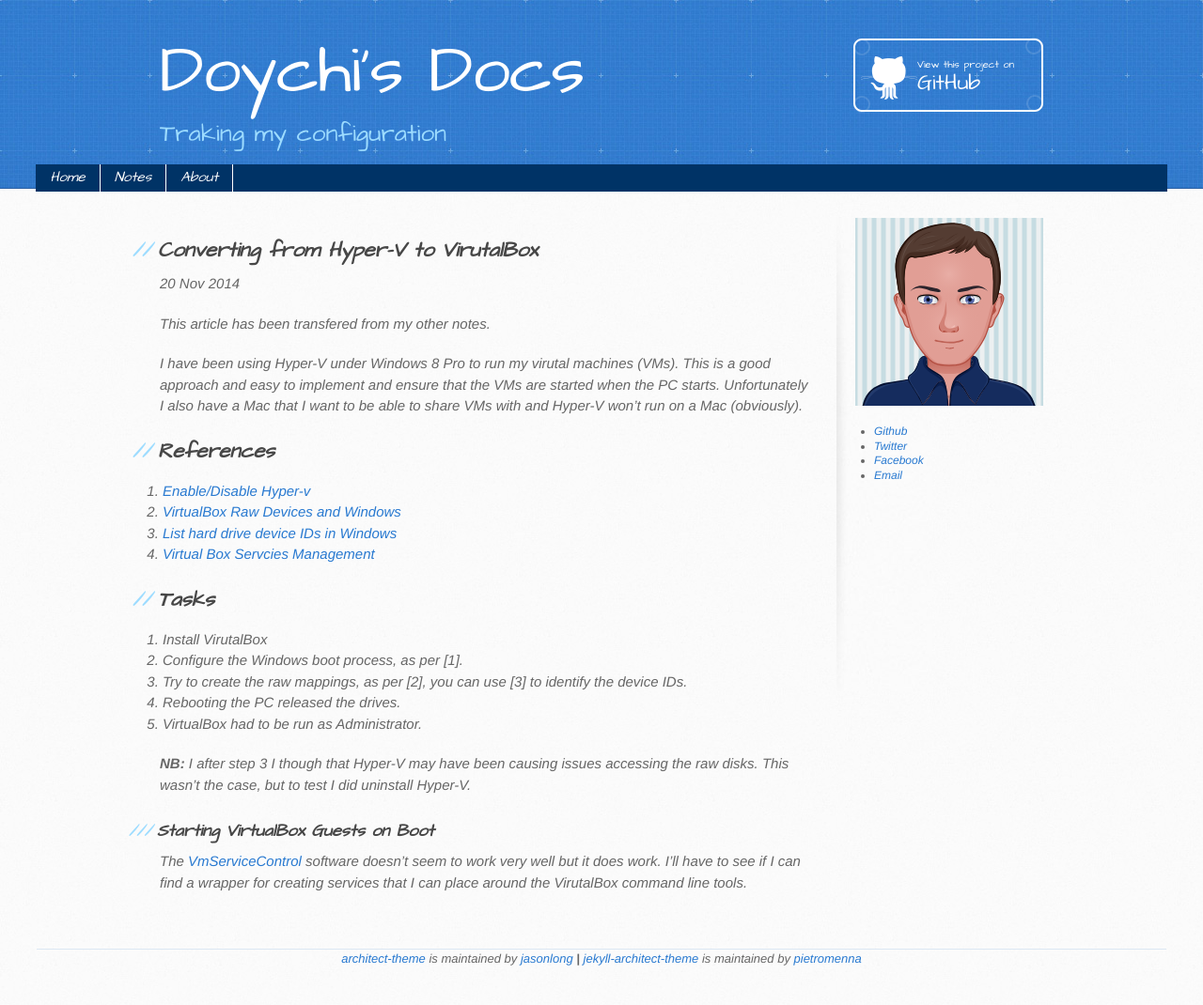
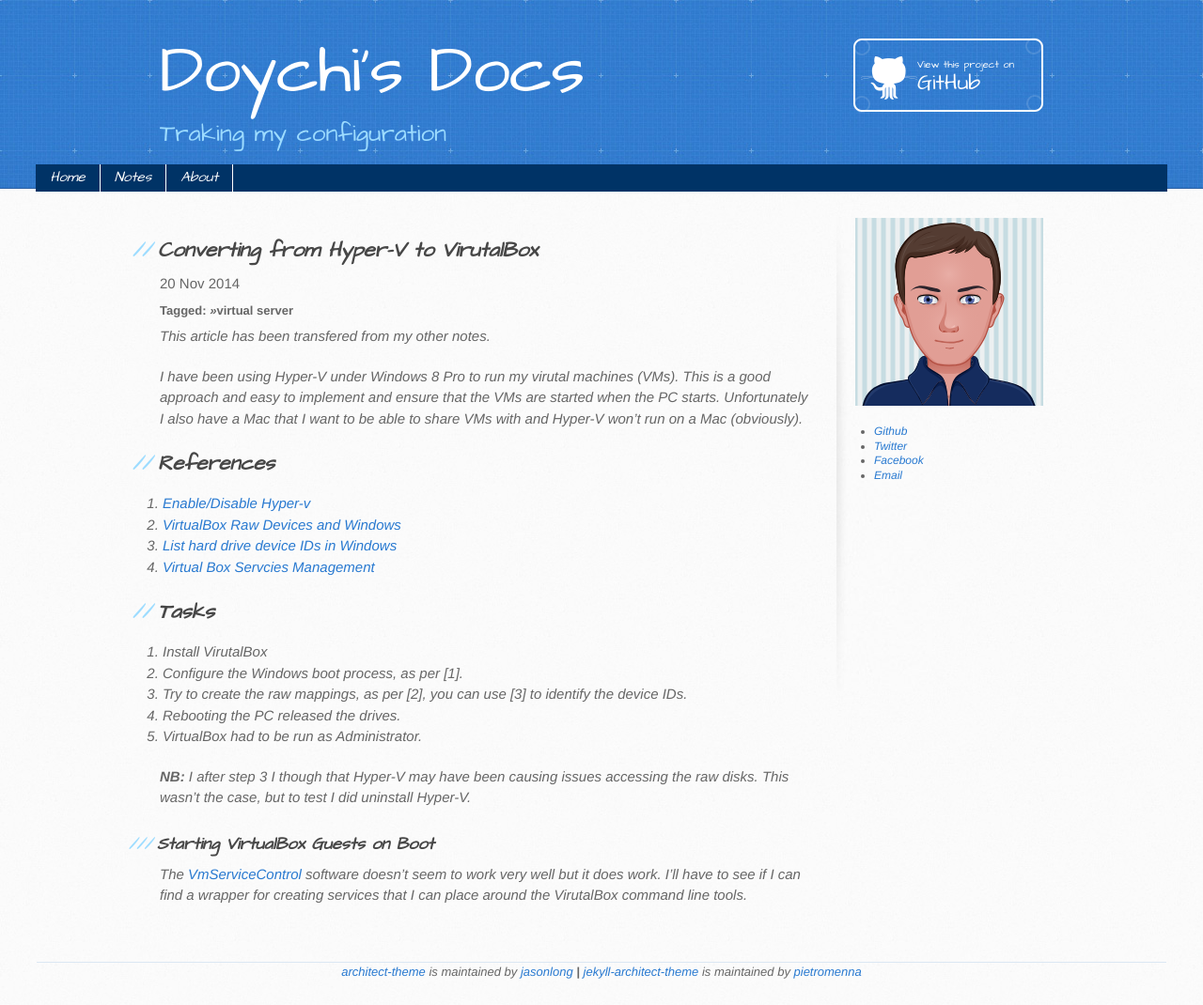
Before and after one commit to doychi/doychi.github.io, a Jekyll site: the page built from _posts/2014-11-30-virtual-machines.md, in a window 1280 px wide. Shown: the whole page at 94% size. Built offline with Jekyll 4.4.1, drawn with Linux system fonts in a browser that asks for light colours.

Commit message:
Fixed missing tags
The tags were missing from both the list of posts and the post pages
themselves.

```diff
--- a/_layouts/post.html
+++ b/_layouts/post.html
@@ -3,5 +3,13 @@
 ---
 <h2>{{ page.title }}</h2>
 <p class="meta">{{ page.date | date_to_string }}</p>
+{% if page.tags and page.tags.size > 0 %}
+<p class="tags">
+    Tagged:
+    {% for tag in page.tags %}
+    <span><i class="tag-before"></i>{{ tag }}</span>
+    {% endfor %}
+</p>
+{% endif %}
 
 {{ content }}
--- a/stylesheets/stylesheet.css
+++ b/stylesheets/stylesheet.css
@@ -900,6 +900,22 @@
 .post.more {
     font-size: small;
 }
+.tags {
+    font-style: normal;
+    font-size: small;
+    font-weight: bold;
+    margin-top: .5em;
+    margin-bottom: .5em;
+}
+.tag-before:before {
+    content: "\00BB";
+}
+
+.meta {
+    font-style: normal;
+    margin-top: .5em;
+    margin-bottom: .5em;
+}
 
 /*
  * Style the page navigation
```
Also changed, not shown: index.html (+8 -0 lines). Lines whose indentation alone changed are shown as unchanged.
